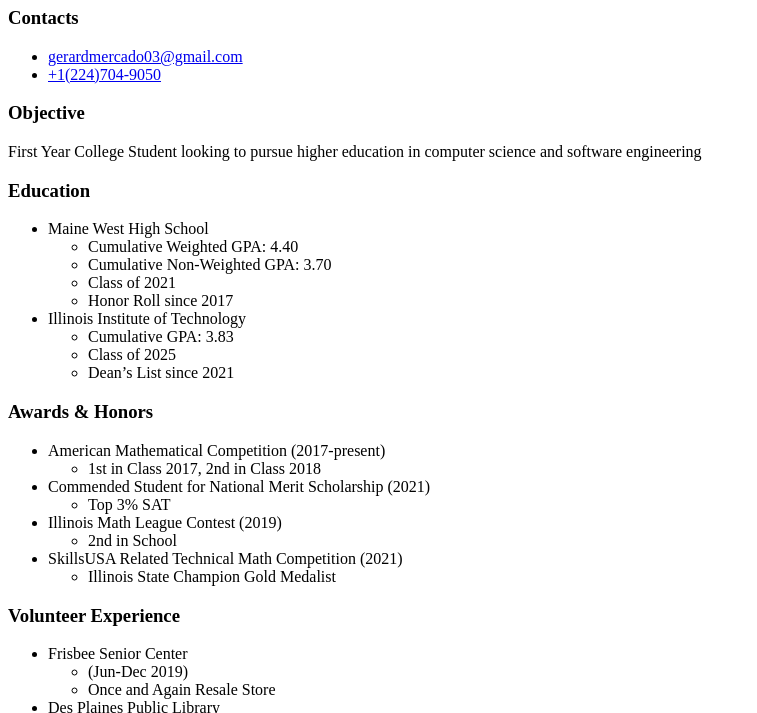
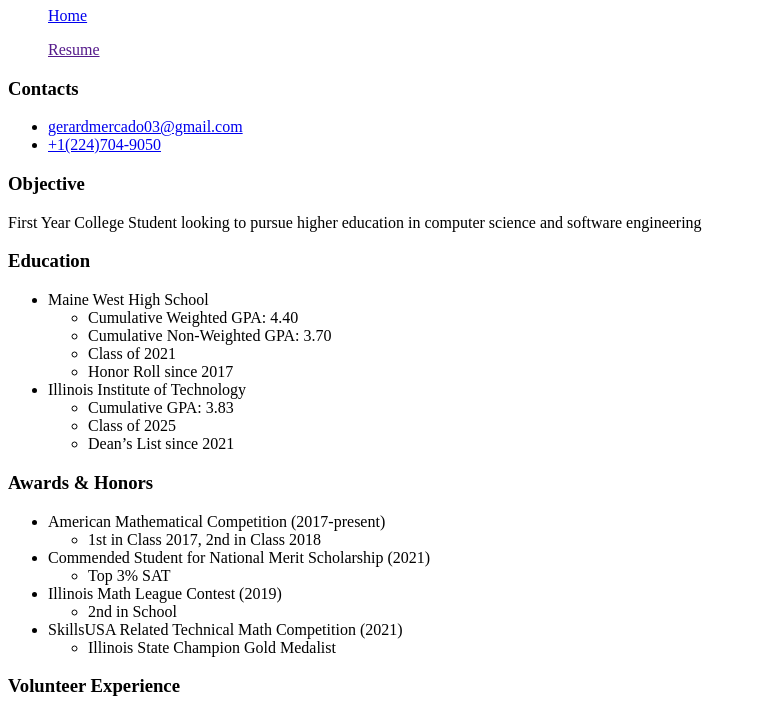
Before and after one commit to gmendoza4/COM-421-Project, a plain HTML site: page resume/index.html in a window 1280 px wide. Shown: the part 73-786 px from the top of the page, without its empty margins (0-757 px from the left). Drawn offline with Linux system fonts and the light colour scheme.

Commit message:
Add nav to resume page

```diff
--- a/resume/index.html
+++ b/resume/index.html
@@ -8,7 +8,14 @@
         <header id="header">
             <h1>Resume</h1>
             <nav>
-
+                <ul>
+                    <p>
+                        <a href="../">Home</a>
+                    </p>
+                    <p>
+                        <a href="">Resume</a>
+                    </p>
+                </ul>
             </nav>
         </header>
         <main id="content">
```
